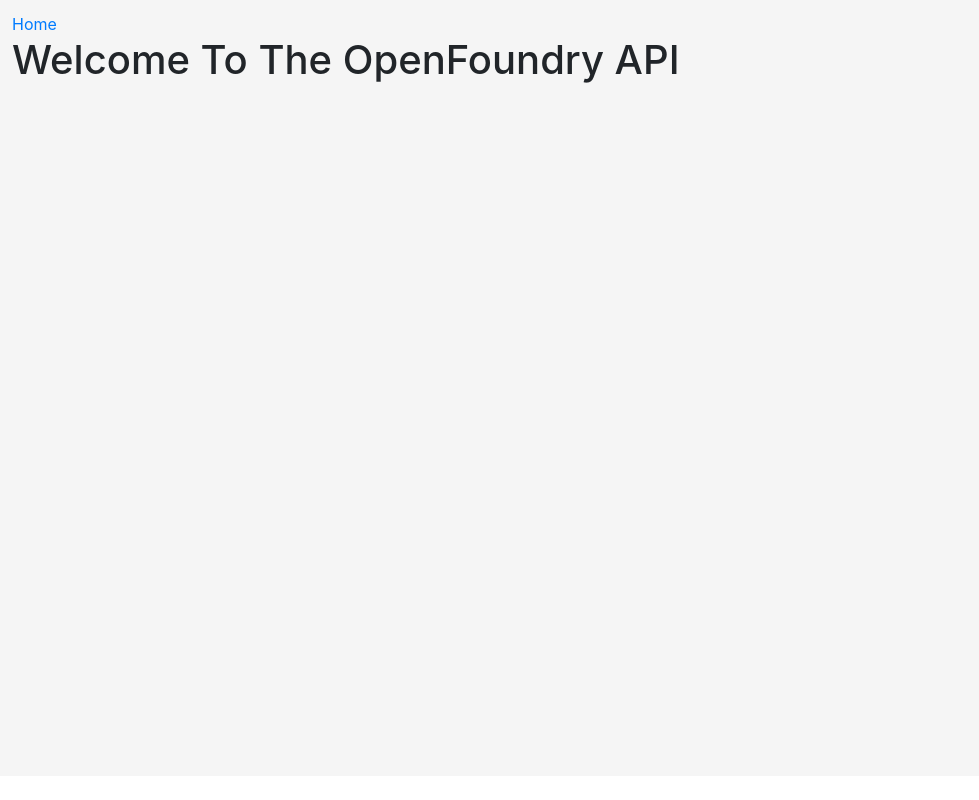
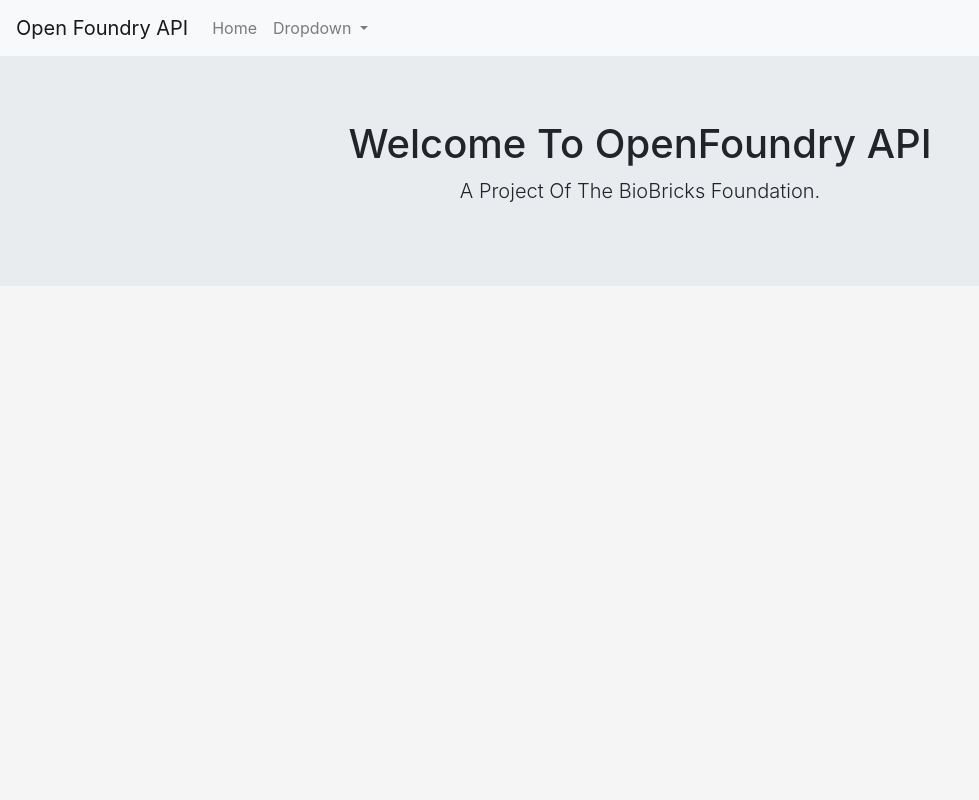
Before and after one commit to biobricks/openfoundry-api, a Flask app: page / in a window 1280 px wide. Shown: the whole page, without its empty margins (0-979 px from the left). Run offline with Flask 2, Linux system fonts and the light colour scheme; some libraries are stand-ins or nearby versions.

Commit message:
add bootstrap styles

```diff
--- a/app/templates/base.html
+++ b/app/templates/base.html
@@ -10,10 +10,9 @@
           #page-container {
             position: relative;
             display: block;
-            min-height: calc(100% - 24px);
-            width: calc(100% - 24px);
+            min-height: 100%;
+            width: 100%;
             background-color: whitesmoke;
-            padding: 12px;
           }
       </style>
     </head>
--- a/app/templates/index.html
+++ b/app/templates/index.html
@@ -1,5 +1,10 @@
 {% extends "base.html" %}
 
 {% block content %}
-  <h1>Welcome To The OpenFoundry API</h1>
+  <div class="jumbotron jumbotron-fluid">
+      <div class="container text-center">
+        <h1 class="display-5">Welcome To OpenFoundry API</h1>
+        <p class="lead">A Project Of The BioBricks Foundation.</p>
+      </div>
+    </div>
 {% endblock %}
--- a/app/templates/navigation.html
+++ b/app/templates/navigation.html
@@ -1,3 +1,25 @@
-<div id="navigation">
-    <a href="/">Home</a>
-</div>
+<nav class="navbar navbar-expand-lg navbar-light bg-light">
+    <a class="navbar-brand" href="/">Open Foundry API</a>
+    <button class="navbar-toggler" type="button" data-toggle="collapse" data-target="#primary-navigation">
+      <span class="navbar-toggler-icon"></span>
+    </button>
+
+    <div class="collapse navbar-collapse" id="primary-navigation">
+      <ul class="navbar-nav mr-auto">
+        <li class="nav-item">
+          <a class="nav-link" href="/">Home</a>
+        </li>
+        <li class="nav-item dropdown">
+          <a class="nav-link dropdown-toggle" href="#" id="navbarDropdown" role="button" data-toggle="dropdown" aria-haspopup="true" aria-expanded="false">
+            Dropdown
+          </a>
+          <div class="dropdown-menu" aria-labelledby="navbarDropdown">
+            <a class="dropdown-item" href="#">Action</a>
+            <a class="dropdown-item" href="#">Another action</a>
+            <div class="dropdown-divider"></div>
+            <a class="dropdown-item" href="#">Something else here</a>
+          </div>
+        </li>
+      </ul>
+    </div>
+  </nav>
```
